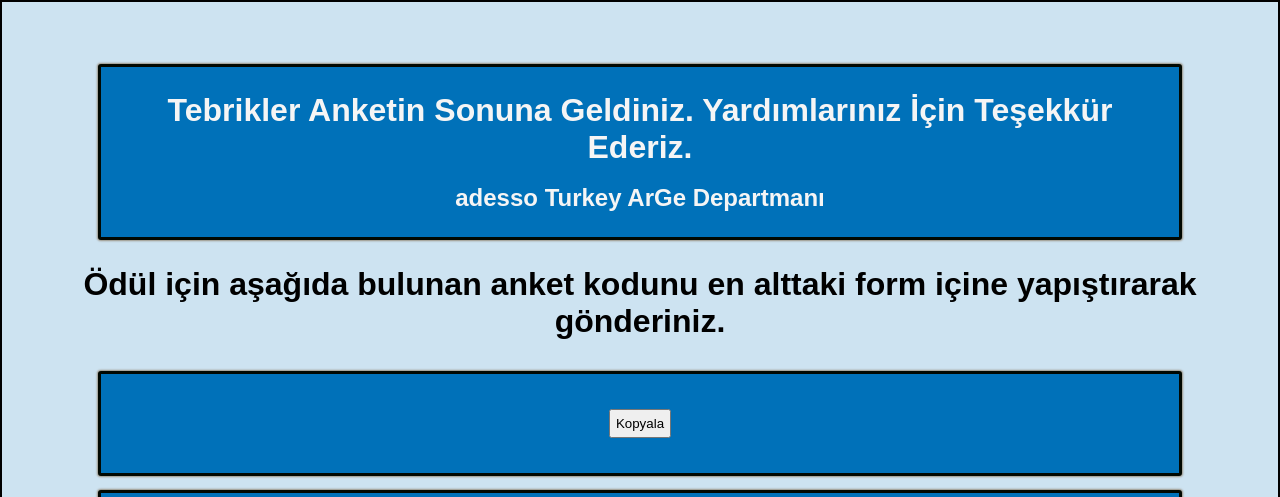
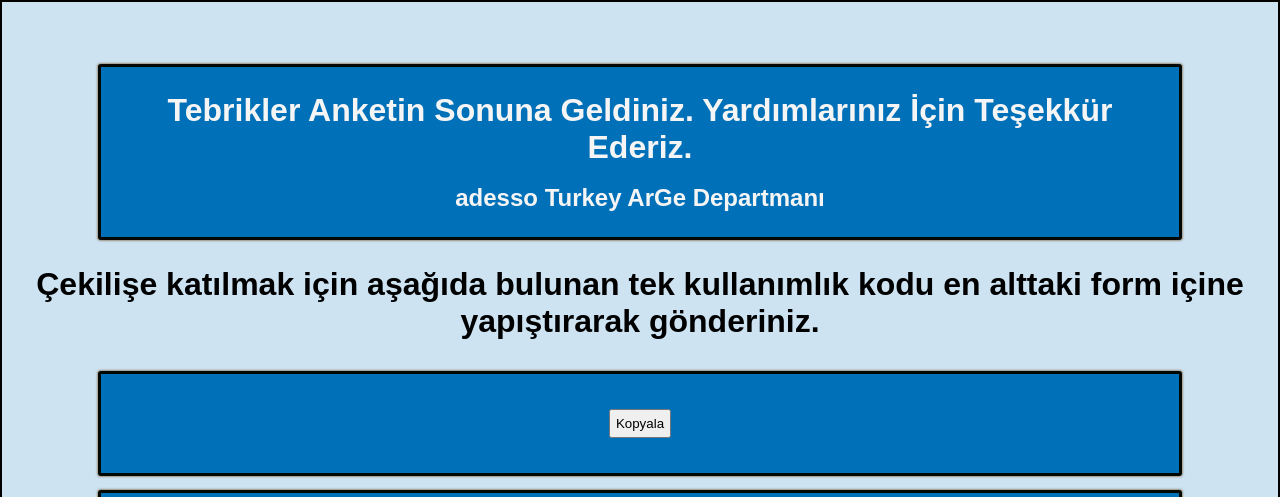
Before and after one commit to Aeunal/Django_Web_Survey, a Django app: template photo/templates/photo/finish.html in a window 1280 px wide. Shown: the top 497 px of the page. Run offline with Django 3.2, Linux system fonts and the light colour scheme; the template is opened without the code that fills it, so the values that code supplies are empty; some libraries are stand-ins or nearby versions.

Commit message:
Update finish.html

```diff
--- a/photo/templates/photo/finish.html
+++ b/photo/templates/photo/finish.html
@@ -86,7 +86,7 @@
               <h2>adesso Turkey ArGe Departmanı</h2>
           </div>
 
-          <h1> Ödül için aşağıda bulunan anket kodunu en alttaki form içine yapıştırarak gönderiniz.</h1><br>
+          <h1> Çekilişe katılmak için aşağıda bulunan tek kullanımlık kodu en alttaki form içine yapıştırarak gönderiniz.</h1><br>
           <div style="overflow-x:auto;margin-top:1%;margin-bottom:1%;" class="questions">
             <h2 id="demo">
             {{survey.id}}
```
